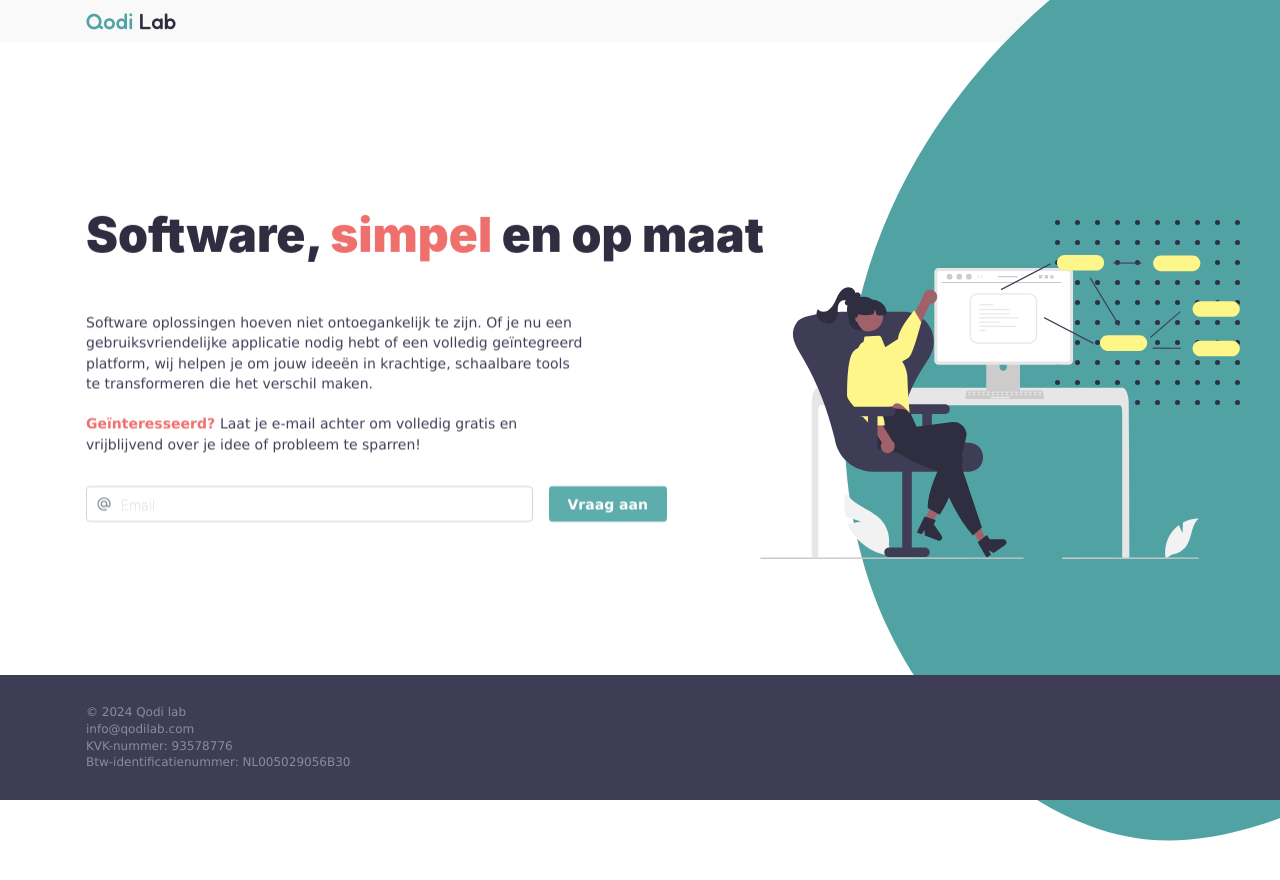
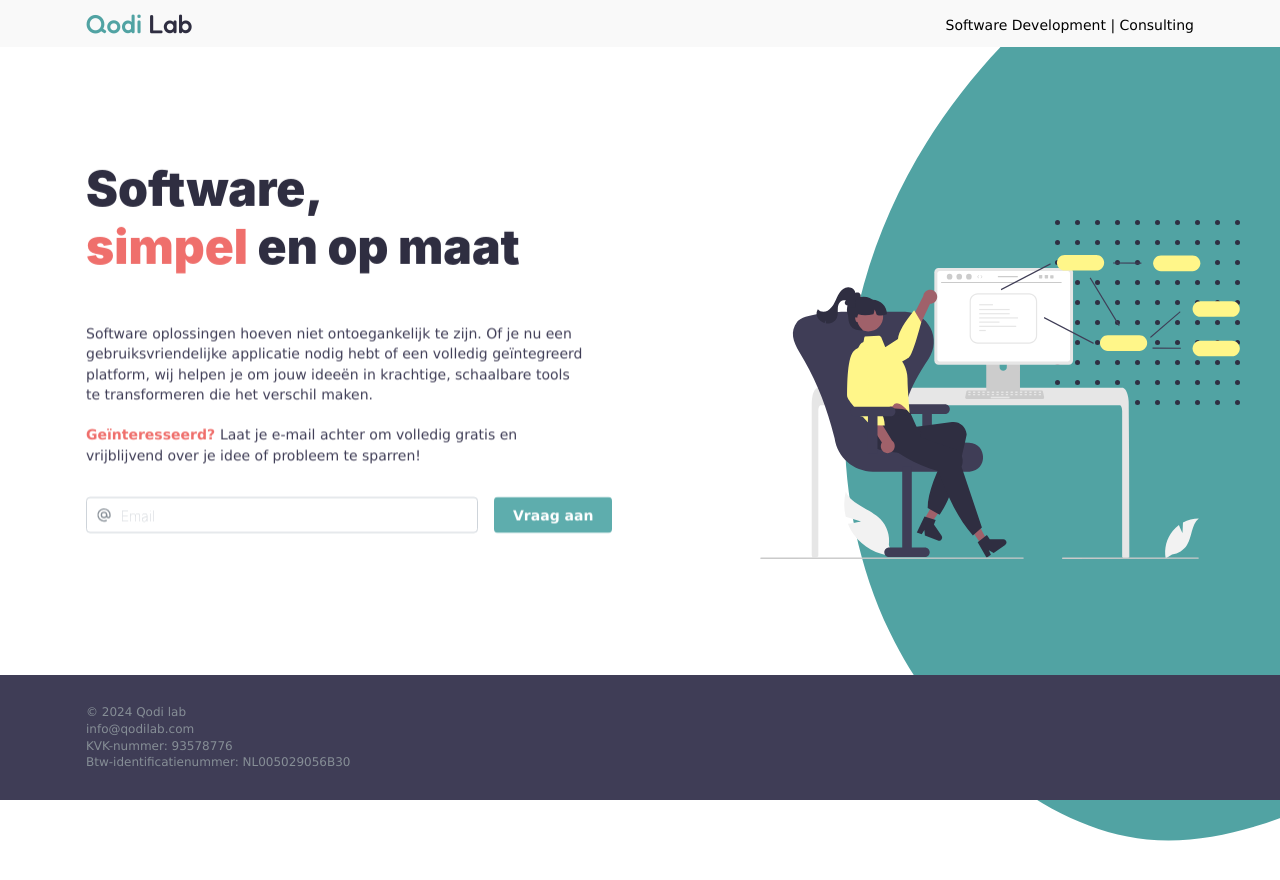
Before and after one commit to mfraanje/qodi-lab-web, a Next.js app: page / in a window 1280 px wide. Shown: the top 880 px of the page. Built offline with nearby package versions, Linux system fonts and the light colour scheme; what postmark would draw is missing.

Commit message:
Update hero and header view

```diff
--- a/src/app/layout.tsx
+++ b/src/app/layout.tsx
@@ -25,9 +25,9 @@ export default function RootLayout({
       </head>
       <body className={styles.body}>
         <MantineProvider theme={theme}>
-          <Header></Header>
           {children}
           <Footer></Footer>
+          <Header></Header>
         </MantineProvider>
       </body>
     </html>
--- a/src/components/Components.module.css
+++ b/src/components/Components.module.css
@@ -47,7 +47,9 @@
 .header {
    /* background-color: #fbf6df; */
    background-color: #f9f9f9;
-   position: relative;
+   position: absolute;
+   width: 100vw;
+   top: 0;
 }
 
 .qodi{
@@ -79,6 +81,10 @@
   }
 }
 
+.hero{
+  margin-top: 12vh;
+}
+
 .backgroundBlob {
   position: absolute;
   top: -30vh;
--- a/src/components/Header.tsx
+++ b/src/components/Header.tsx
@@ -1,14 +1,17 @@
-import { Container, Group, Title } from '@mantine/core';
+import { Container, Group, Title, Text } from '@mantine/core';
 import classes from './Components.module.css';
 
 export default function Header() {
   return (
     <div className={classes.header}>
-      <Container size='lg' pos={'relative'} mb={100}>
-        <Group py={'0.5rem'}>
-          <Title className={classes.logoText} order={3}>
+      <Container size='lg' pos={'relative'}>
+        <Group py={'0.5rem'} justify='space-between'>
+          <Title className={classes.logoText} order={2}>
             <span className={classes.qodi}>Qodi</span> Lab
           </Title>
+          <Text mt={'0.25rem'} size='sm'>
+            Software Development | Consulting
+          </Text>
         </Group>
       </Container>
     </div>
--- a/src/components/HeroComponent.tsx
+++ b/src/components/HeroComponent.tsx
@@ -44,7 +44,7 @@ export function HeroComponent() {
 
   return (
     <>
-      <Container size='lg' pos={'relative'} mb={100}>
+      <Container size='lg' pos={'relative'} mb={100} className={classes.hero}>
         <div className={classes.inner}>
           {/* <Text c='violet.9' mt='md' fw={700} size='xs'>
               Qodi Lab - Development
@@ -59,8 +59,8 @@ export function HeroComponent() {
               {(styles) => (
                 <div style={styles}>
                   <Title className={classes.title}>
-                    Software, <span className={classes.highlight}>simpel</span>{' '}
-                    en op maat
+                    Software, <br />
+                    <span className={classes.highlight}>simpel</span> en op maat
                   </Title>
                 </div>
               )}
```
